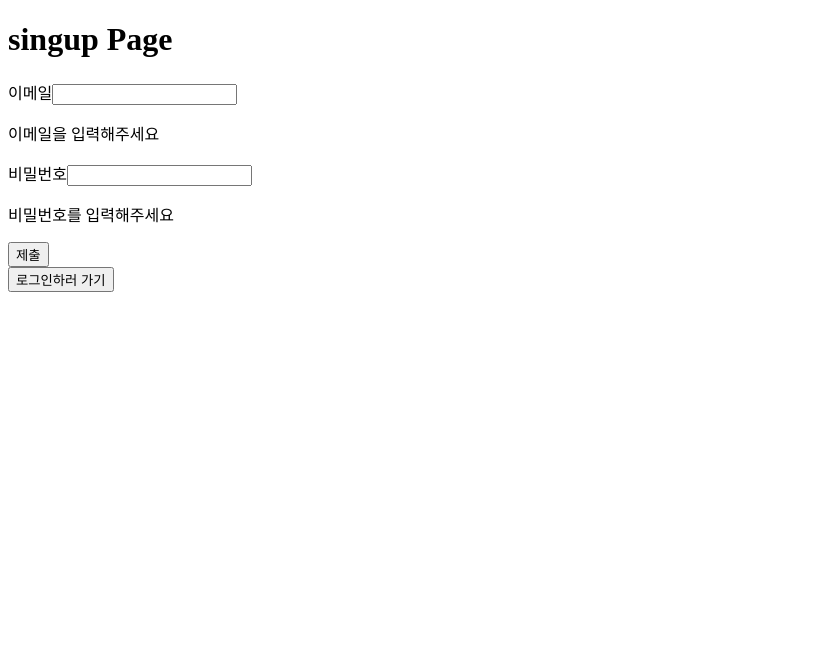
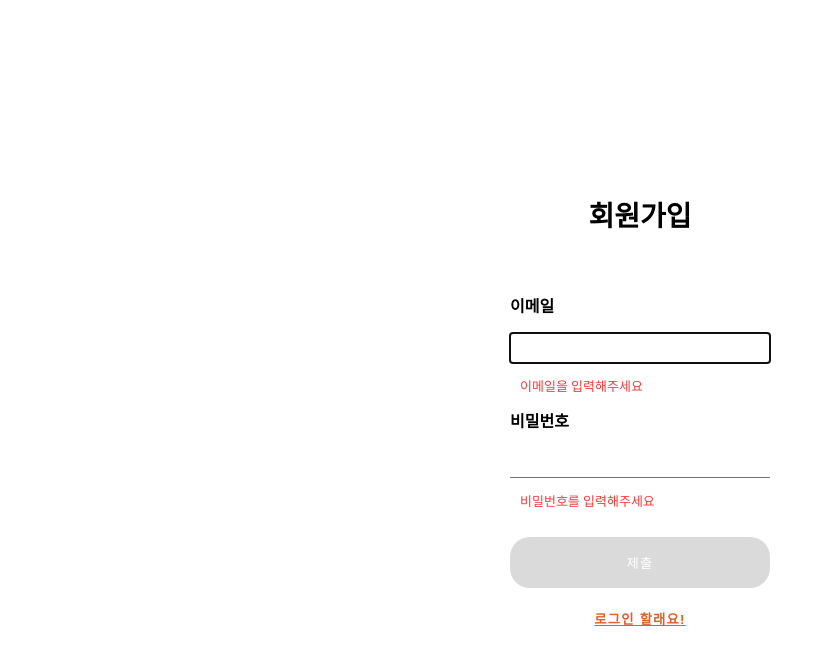
Before and after one commit to im-binary/modern-todo, a React (Create React App) app: page /signup in a window 1280 px wide. Shown: the top 664 px of the page, without its empty margins (0-826 px from the left). Built offline with nearby package versions, Linux system fonts and the light colour scheme; the HTML template or start-up script is replaced by a standard one.

Commit message:
feat: 스타일

```diff
--- /dev/null
+++ b/src/App.css
@@ -0,0 +1,20 @@
+body {
+  margin: 0;
+  padding: 0;
+  max-width: 1200px;
+  margin: 0 auto;
+}
+
+* {
+  box-sizing: border-box;
+}
+
+ul {
+  list-style: none;
+  padding: 0;
+  margin: 0;
+}
+
+:root {
+  font-size: 10px;
+}
--- a/src/components/Button.tsx
+++ b/src/components/Button.tsx
@@ -1,8 +1,25 @@
+/** @jsxImportSource @emotion/react */
+import { css } from "@emotion/react";
+
 type ButtonProps = React.DetailedHTMLProps<React.ButtonHTMLAttributes<HTMLButtonElement>, HTMLButtonElement>;
 
 export default function Button({ children, type = "button", ...props }: ButtonProps) {
   return (
-    <button type={type} {...props}>
+    <button
+      type={type}
+      {...props}
+      css={css`
+        display: block;
+        width: 100%;
+        background-color: #dc602a;
+        border: 0;
+        border-radius: 20px;
+        color: #fff;
+        font-weight: 600;
+        letter-spacing: 1.2px;
+        cursor: pointer;
+      `}
+    >
       {children}
     </button>
   );
--- /dev/null
+++ b/src/components/ErrorAlert.tsx
@@ -0,0 +1,90 @@
+/** @jsxImportSource @emotion/react */
+import { css, keyframes } from "@emotion/react";
+import Button from "./Button";
+
+export default function ErrorAlert({
+  isModalOpen,
+  errorMessage,
+  reset,
+}: {
+  isModalOpen: boolean;
+  errorMessage: string;
+  reset: () => void;
+}) {
+  return (
+    <div css={modalContainer(isModalOpen)} className='modal-wrapper' onClick={reset}>
+      <section onClick={(e) => e.stopPropagation()} className='modal'>
+        <p>{errorMessage}</p>
+        <Button onClick={reset} className='error-reset-button'>
+          확인
+        </Button>
+      </section>
+    </div>
+  );
+}
+
+const modalContainer = (isModalOpen: boolean) => css`
+  &.modal-wrapper {
+    display: flex;
+    align-items: flex-start;
+    justify-content: center;
+    position: fixed;
+    top: 0;
+    left: 0;
+    width: 100%;
+    height: 100%;
+    background: rgba(0, 0, 0, 0.5);
+    z-index: 2;
+  }
+
+  &.modal-wrapper section.modal {
+    width: 100%;
+    max-width: 500px;
+    border-radius: 20px;
+    margin-top: 20px;
+    padding: 42px;
+    background-color: #fff;
+    z-index: 1;
+  }
+
+  section.modal {
+    animation: ${isModalOpen ? fadeIn : fadeOut} 0.4s ease-out;
+  }
+
+  p {
+    text-align: center;
+    font-size: 1.6rem;
+    font-weight: bold;
+  }
+
+  button.error-reset-button {
+    display: block;
+    border-radius: 20px;
+    background-color: #dc602a;
+    padding: 12px;
+    margin-top: 30px;
+    color: #fff;
+    font-weight: 600;
+    letter-spacing: 1.2px;
+  }
+`;
+
+const fadeIn = keyframes`
+  0% {
+    transform: translateY(-100%);
+  }
+
+  100% {
+    transform: translateY(0px);
+  }
+`;
+
+const fadeOut = keyframes`
+  0% {
+    transform: translateY(0px);
+  }
+
+  100% {
+    transform: translateY(-100%);
+  }
+`;
--- a/src/components/LinkButton.tsx
+++ b/src/components/LinkButton.tsx
@@ -1,4 +1,5 @@
-import React from "react";
+/** @jsxImportSource @emotion/react */
+import { css } from "@emotion/react";
 import { Link } from "react-router-dom";
 import Button from "./Button";
 
@@ -10,7 +11,17 @@ interface Props {
 
 export default function LinkButton({ to, buttonType = "button", children }: Props) {
   return (
-    <Link to={to}>
+    <Link
+      to={to}
+      css={css`
+        display: block;
+        text-decoration-color: #dc602a;
+        button {
+          background: transparent;
+          color: #dc602a;
+        }
+      `}
+    >
       <Button type={buttonType}>{children}</Button>
     </Link>
   );
--- a/src/components/Title.tsx
+++ b/src/components/Title.tsx
@@ -1,7 +1,17 @@
+/** @jsxImportSource @emotion/react */
+import { css } from "@emotion/react";
 interface Props {
   children: React.ReactNode;
 }
 
 export default function Title({ children }: Props) {
-  return <h1>{children}</h1>;
+  return (
+    <h1
+      css={css`
+        font-size: 2.8rem;
+      `}
+    >
+      {children}
+    </h1>
+  );
 }
--- a/src/components/Todo.tsx
+++ b/src/components/Todo.tsx
@@ -1,3 +1,5 @@
+/** @jsxImportSource @emotion/react */
+import { css } from "@emotion/react";
 import { useState } from "react";
 import useFormField from "../hooks/useFormField";
 import { TodoItem } from "../pages/TodoPage";
@@ -47,12 +49,47 @@ export default function Todo({
 
   return (
     <>
-      <label htmlFor={`todo-${id}`}>
+      <label htmlFor={`todo-${id}`} css={todoContentContainer}>
         <input id={`todo-${id}`} type='checkbox' checked={isCompleted} onChange={() => checkComplete(id)} />
         <span>{content}</span>
       </label>
-      <Button onClick={() => setIsModify(true)}>수정</Button>
-      <Button onClick={() => removeTodo(id)}>삭제</Button>
+      <Button
+        onClick={() => setIsModify(true)}
+        css={css`
+          padding: 4px;
+          border-radius: 10px;
+        `}
+      >
+        수정
+      </Button>
+      <Button
+        onClick={() => removeTodo(id)}
+        css={css`
+          padding: 4px;
+          border-radius: 10px;
+        `}
+      >
+        삭제
+      </Button>
     </>
   );
 }
+
+const todoContentContainer = css`
+  display: grid;
+  grid-template-columns: 30px 1fr;
+  gap: 6px;
+  align-items: center;
+  justify-content: center;
+
+  span {
+    word-break: break-all;
+    cursor: pointer;
+  }
+
+  input {
+    width: 20px;
+    height: 20px;
+    cursor: pointer;
+  }
+`;
--- a/src/components/TodoList.tsx
+++ b/src/components/TodoList.tsx
@@ -1,3 +1,5 @@
+/** @jsxImportSource @emotion/react */
+import { css } from "@emotion/react";
 import { useNavigate } from "react-router-dom";
 import { deleteTodoItem, getTodoList, updateTodoItem } from "../api/todos";
 import { useTokenContext } from "../contexts/TokenContext";
@@ -35,7 +37,7 @@ export default function TodoList() {
   }
 
   return (
-    <ul>
+    <ul css={todoListContainer}>
       {todoList.map((item) => (
         <li key={item.id}>
           <Todo {...item} updateTodo={updateTodo} removeTodo={removeTodo} checkComplete={checkComplete} />
@@ -44,3 +46,20 @@ export default function TodoList() {
     </ul>
   );
 }
+
+const todoListContainer = css`
+  li + li {
+    margin-top: 20px;
+  }
+
+  li {
+    display: grid;
+    grid-template-columns: 1fr 50px 50px;
+    align-items: center;
+    gap: 6px;
+    border: 1px solid;
+    border-radius: 20px;
+    padding: 20px 10px;
+    font-size: 1.6rem;
+  }
+`;
--- a/src/components/UserForm.tsx
+++ b/src/components/UserForm.tsx
@@ -1,3 +1,5 @@
+/** @jsxImportSource @emotion/react */
+import { css } from "@emotion/react";
 import useFormField from "../hooks/useFormField";
 import { User } from "../models/User";
 import Button from "./Button";
@@ -30,20 +32,69 @@ export default function UserForm({ onSubmit }: { onSubmit: (user: User) => void
   };
 
   return (
-    <form onSubmit={handleSubmit}>
+    <form onSubmit={handleSubmit} css={userFormContainer}>
       <label htmlFor='user-email'>
-        이메일
-        <input type='email' id='user-email' name='user-email' onChange={onChangeEmail} />
+        <p>이메일</p>
+        <input type='email' id='user-email' name='user-email' onChange={onChangeEmail} autoFocus />
         <p>{emailErrorMessage}</p>
       </label>
 
       <label htmlFor='user-password'>
-        비밀번호
+        <p>비밀번호</p>
         <input type='password' id='user-password' name='user-password' onChange={onChangePassword} />
         <p>{passwordErrorMessage}</p>
       </label>
 
-      <Button type='submit'>제출</Button>
+      <Button type='submit' disabled={errorMessage != null} className='submit-button'>
+        제출
+      </Button>
     </form>
   );
 }
+
+const userFormContainer = css`
+  padding: 20px;
+  width: 300px;
+
+  label {
+    display: block;
+
+    p:first-of-type {
+      font-weight: bold;
+      font-size: 1.6rem;
+    }
+
+    input {
+      border-width: 0px 0px 1px 0px;
+      width: 100%;
+      height: 30px;
+      padding-left: 8px;
+    }
+
+    p:nth-of-type(2) {
+      text-indent: 1rem;
+      color: #f53b3b;
+      height: 16px;
+      margin-bottom: 0;
+      font-size: 1.3rem;
+    }
+  }
+
+  button.submit-button {
+    padding: 16px;
+    margin-top: 30px;
+    /* border: 0;
+    border-radius: 20px;
+    background-color: #dc602a;
+    color: #fff;
+    font-size: 1.6rem;
+    font-weight: 600;
+    letter-spacing: 1.2px; */
+  }
+
+  button:disabled.submit-button {
+    background-color: #c1c1c199;
+    cursor: not-allowed;
+    font-weight: 500;
+  }
+`;
--- a/src/pages/Join.tsx
+++ b/src/pages/Join.tsx
@@ -1,3 +1,4 @@
+/** @jsxImportSource @emotion/react */
 import { useCallback } from "react";
 import { useNavigate } from "react-router-dom";
 import { useJoin } from "../hooks/useJoin";
@@ -6,6 +7,7 @@ import Title from "../components/Title";
 import UserForm from "../components/UserForm";
 import { User } from "../models/User";
 import { useLogin } from "../hooks/useLogin";
+import { css } from "@emotion/react";
 
 export function Join() {
   const navigate = useNavigate();
@@ -23,10 +25,20 @@ export function Join() {
   );
 
   return (
-    <>
-      <Title>singup Page</Title>
+    <section css={joinContainer}>
+      <Title>회원가입</Title>
+
       <UserForm onSubmit={handleJoin} />
-      <LinkButton to='/'>로그인하러 가기</LinkButton>
-    </>
+
+      <LinkButton to='/'>로그인 할래요!</LinkButton>
+    </section>
   );
 }
+
+const joinContainer = css`
+  display: flex;
+  flex-direction: column;
+  align-items: center;
+  justify-content: center;
+  min-height: 100vh;
+`;
--- a/src/pages/Login.tsx
+++ b/src/pages/Login.tsx
@@ -1,3 +1,4 @@
+/** @jsxImportSource @emotion/react */
 import Title from "../components/Title";
 import UserForm from "../components/UserForm";
 import { useCallback } from "react";
@@ -5,6 +6,7 @@ import { User } from "../models/User";
 import { useNavigate } from "react-router-dom";
 import LinkButton from "../components/LinkButton";
 import { useLogin } from "../hooks/useLogin";
+import { css } from "@emotion/react";
 
 export function Login() {
   const navigate = useNavigate();
@@ -20,12 +22,20 @@ export function Login() {
   );
 
   return (
-    <>
-      <Title>Login Page</Title>
+    <section css={loginContainer}>
+      <Title>로그인</Title>
 
       <UserForm onSubmit={handleLogin} />
 
-      <LinkButton to='/signup'>회원가입하러 가기</LinkButton>
-    </>
+      <LinkButton to='/signup'>회원가입 할래요!</LinkButton>
+    </section>
   );
 }
+
+const loginContainer = css`
+  display: flex;
+  flex-direction: column;
+  align-items: center;
+  justify-content: center;
+  min-height: 100vh;
+`;
--- a/src/pages/TodoPage.tsx
+++ b/src/pages/TodoPage.tsx
@@ -1,7 +1,10 @@
+/** @jsxImportSource @emotion/react */
+import { css } from "@emotion/react";
 import { Suspense } from "react";
 import { useNavigate } from "react-router-dom";
 import { createTodoItem } from "../api/todos";
 import Button from "../components/Button";
+import Title from "../components/Title";
 import TodoList from "../components/TodoList";
 import { useTokenContext } from "../contexts/TokenContext";
 import useFormField from "../hooks/useFormField";
@@ -32,17 +35,72 @@ export function TodoPage() {
 
     navigate(0);
   };
+  console.log(contentErrorMessage);
 
   return (
-    <>
+    <main css={todoPageContainer}>
+      <Title>오늘의 할 일을 추가해보세요!</Title>
       <form onSubmit={handleTodoSubmit}>
         <input type='text' onChange={onChangeContent} />
-        <p>{contentErrorMessage}</p>
-        <Button type='submit'>추가</Button>
+        <Button type='submit' className='todo-submit-button' disabled={contentErrorMessage != null}>
+          추가
+        </Button>
+        <p
+          css={css`
+            color: red;
+          `}
+        >
+          {contentErrorMessage}
+        </p>
       </form>
-      <Suspense fallback={<p>불러오는 중...</p>}>
+      <Suspense
+        fallback={
+          <p
+            css={css`
+              text-align: center;
+              font-size: 1.6rem;
+            `}
+          >
+            불러오는 중...
+          </p>
+        }
+      >
         <TodoList />
       </Suspense>
-    </>
+    </main>
   );
 }
+
+const todoPageContainer = css`
+  padding: 0 20px;
+
+  h1 {
+    text-align: center;
+  }
+
+  form {
+    display: grid;
+    grid-template-columns: 1fr 60px;
+    gap: 0px 10px;
+
+    input {
+      padding-left: 8px;
+    }
+
+    p {
+      height: 16px;
+      font-size: 1.3rem;
+      text-align: center;
+    }
+    button.todo-submit-button {
+      padding: 8px 0;
+      border-radius: 12px;
+    }
+
+    button:disabled.todo-submit-button {
+      background-color: #c1c1c199;
+      cursor: not-allowed;
+      font-weight: 500;
+    }
+  }
+`;
```
Also changed, not shown: src/App.tsx (+7 -4 lines).
